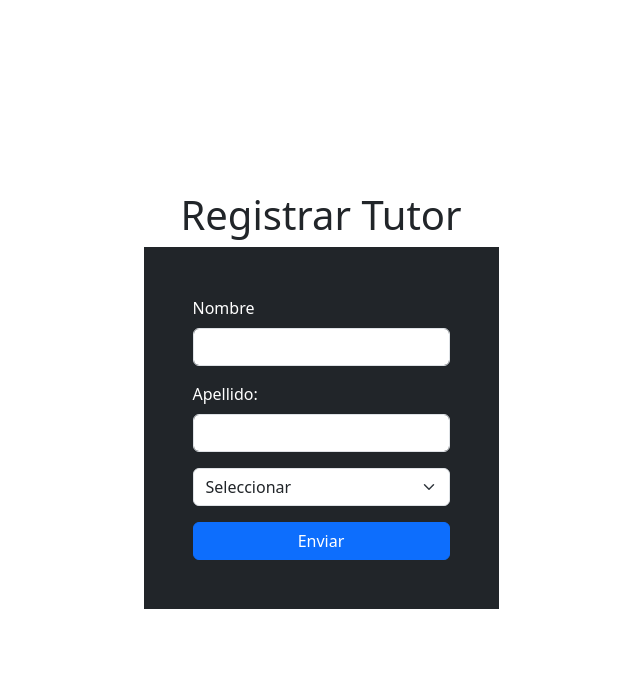
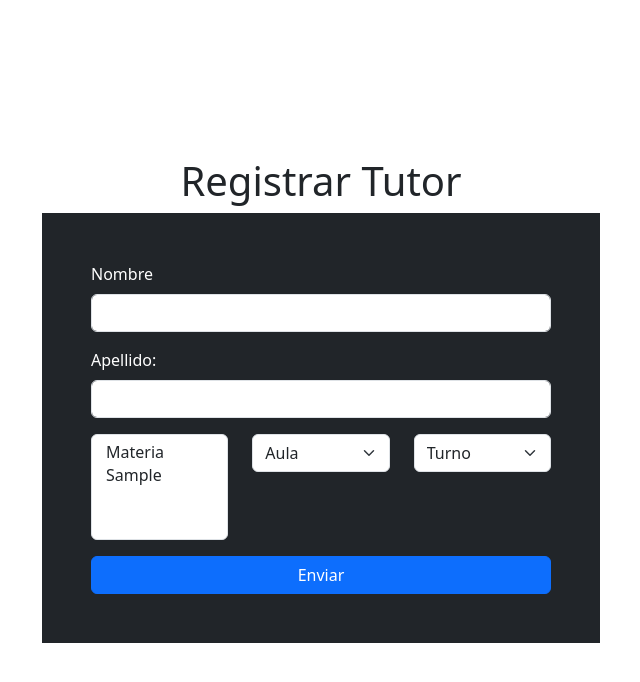
Before and after one commit to Erick0711/gestion_materia, a PHP site: page /App/view/Tutor/create.php in a window 1280 px wide. Shown: the top 682 px of the page, without its empty margins (319-959 px from the left). Run offline with PHP 8.4, Linux system fonts and the light colour scheme; tables that the repository leaves empty or names only in its code hold one stand-in row (values such as "Sample post"); some libraries are stand-ins or nearby versions.

Commit message:
CAMBIOS PARA GESTION MATERIA, FILTRO, EDICION, VALIDACION FILTRO

```diff
--- /dev/null
+++ b/App/Controllers/AulaController.php
@@ -0,0 +1,13 @@
+<?php
+namespace App\Controllers;
+use App\Models\Aula;
+
+class AulaController {
+    public function obtenerAula()
+    {
+        $instanceAula = new Aula;
+        $aula = $instanceAula->all();
+        return $aula;
+    }
+}
+?>
--- /dev/null
+++ b/App/Controllers/TurnoController.php
@@ -0,0 +1,13 @@
+<?php
+namespace App\Controllers;
+use App\Models\Turno;
+
+class TurnoController {
+    public function obtenerTurno()
+    {
+        $instanceTurno = new Turno;
+        $turno = $instanceTurno->all();
+        return $turno;
+    }
+}
+?>
--- a/App/Controllers/TutorController.php
+++ b/App/Controllers/TutorController.php
@@ -7,8 +7,30 @@ class TutorController {
     public function obtenerTutor()
     {
         $instanceTutor = new Tutor;
-        $tutor = $instanceTutor->all();
+        $tutor = $instanceTutor->allJoin('materia');
         return $tutor;
+    }
+    public function buscador()
+    {
+        $instanceTutor = new Tutor;
+        switch (isset($_REQUEST)) {
+            case isset($_POST['busqueda']):
+                $column = $_POST['columna'];
+                $valor = $_POST['dato'];
+                if($column == '*'){
+                    echo $this->redirectVista("main");
+                }
+                $buscar = $instanceTutor->obtenerBusqueda($column, $valor);
+                if(empty($buscar)){
+                    echo "No se encontro ningun dato con la palabra: {$valor}";
+                }else{
+                    return $buscar;
+                }
+                break;
+            default:
+                # code...
+                break;
+        }
     }
     public function consulta()
     {
@@ -29,18 +51,18 @@ class TutorController {
                     break;
 
                 case isset($_GET['edit']):
-                    // OBTENER EL ID Y BUSCAR EL DATO
                     $id = $_GET['edit'];
-                    // DATOS DUPLICADOS id tutor = id materia (Revisar funcion)
                     $data = $instanceTutor->findJoin($id, 'materia');
                     return $data;
                     break;
 
                 case isset($_POST['guardarEdit']):
                     // GUARDO LOS DATOS ACTUALIZADOS
-                    $id = $_POST['id_tutor'];
+                    $id = $_POST['id'];
                     $instanceTutor->update($id,[
                         'materia_id' => $_POST['materia'],
+                        'turno_id' => $_POST['turno'],
+                        'aula_id' => $_POST['aula'],
                         'nombre' => $_POST['nombre'],
                         'apellido' => $_POST['apellido']
                     ]);
@@ -48,11 +70,16 @@ class TutorController {
                     break;
 
                 case isset($_POST['guardarTutor']):
-                    $instanceTutor->create([
-                        'nombre' => $_POST['nombre'],
-                        'apellido' => $_POST['apellido'],
-                        'materia_id' => $_POST['materia']
-                    ]);
+                    $materias = $_POST['materia'];
+                    foreach($materias as $materia){
+                        $instanceTutor->create([
+                            'materia_id' => $materia,
+                            'turno_id' => $_POST['turno'],
+                            'aula_id' => $_POST['aula'],
+                            'nombre' => $_POST['nombre'],
+                            'apellido' => $_POST['apellido']
+                        ]);
+                    }
                     echo $this->redirectVista("main");
                     break;
 
@@ -68,15 +95,5 @@ class TutorController {
                 break;
         }
     }
-    public function buscadorDato()
-    {
-        $instanceTutor = new Tutor;
-        if(isset($_POST['enviarBusqueda'])){
-            $column = $_POST['buscarDato'];
-            $valor = $_POST['dato'];
-            $buscar = $instanceTutor->where($column ,$valor)->get();
-            return ($buscar);
-        }
-    }
 }
 ?>
--- /dev/null
+++ b/App/Models/Aula.php
@@ -0,0 +1,8 @@
+<?php
+namespace App\Models;
+class Aula extends Model
+{
+    protected $table = "aula";
+}
+
+?>
--- a/App/Models/Model.php
+++ b/App/Models/Model.php
@@ -1,7 +1,6 @@
 <?php
+namespace App\Models;
 
-namespace App\Models;
-use mysqli;
 use PDO;
 use PDOException;
 use PDORow;
@@ -59,6 +58,27 @@ class Model
         $sql = "SELECT * FROM {$this->table}";
         return $this->query($sql)->get();
     }
+    public function allJoin($table2)
+    {
+        // CONSULTA INNER COMPLETAR LA CONSULTA PARA AUTOMATIZAR LOS JOIN
+        $sql = "SELECT tutor.id,
+        tutor.nombre,
+        tutor.apellido,
+        tutor.estado,
+        tutor.materia_id,
+        materia.materia,
+        materia.estado as estado_materia,
+        aula.id as id_aula,
+        aula.detalle_aula,
+        aula.estado as estado_aula,
+        turno.id as id_turno,
+        turno.nombre_turno
+        FROM {$this->table}
+        INNER JOIN {$table2} on tutor.materia_id = materia.id
+        INNER JOIN aula on tutor.aula_id = aula.id
+        INNER JOIN turno on tutor.turno_id = turno.id";
+        return $this->query($sql)->get();
+    }
     // BUSCA UN DATO ESPECIFICO
     public function find($id)
     {
@@ -68,10 +88,35 @@ class Model
     // REVISAR FUNCION
     public function findJoin($id, $table2)
     {
-        $sql = "SELECT *, tutor.id AS id_tutor FROM {$this->table} INNER JOIN {$table2} ON {$this->table}.materia_id = {$table2}.id";
+        $sql = "SELECT tutor.id,
+        tutor.nombre,
+        tutor.apellido,
+        tutor.estado,
+        tutor.materia_id,
+        materia.materia,
+        materia.estado as estado_materia,
+        aula.id as id_aula,
+        aula.detalle_aula,
+        aula.estado as estado_aula,
+        turno.id as id_turno,
+        turno.nombre_turno
+        FROM {$this->table}
+        INNER JOIN {$table2} on tutor.materia_id = materia.id
+        INNER JOIN aula on tutor.aula_id = aula.id
+        INNER JOIN turno on tutor.turno_id = turno.id WHERE {$this->table}.id = '{$id}'";
         return $this->query($sql)->first();
     }
     public function where($column, $operator, $value = null)
+    {
+    if($value == null){
+        $value = $operator;
+        $operator = '=';
+    }
+        $sql = "SELECT * FROM {$this->table} WHERE {$column} {$operator} '{$value}'";
+        $this->query($sql);
+        return $this;
+    }
+    public function whereJoin($column, $operator, $value = null)
     {
     if($value == null){
         $value = $operator;
@@ -132,6 +177,10 @@ class Model
         $sql = "UPDATE {$this->table} SET estado = 1 WHERE id = {$id}";
         $this->query($sql);
     }
+
+    // CONSULTAS PERSONALES
+public function obtenerBusqueda($column, $value){
+    $sql = "SELECT * FROM gestion_materia WHERE {$column} = '{$value}'";
+    return $this->query($sql)->get();
+    }
 }
-
-?>
--- /dev/null
+++ b/App/Models/Turno.php
@@ -0,0 +1,8 @@
+<?php
+namespace App\Models;
+class Turno extends Model
+{
+    protected $table = "turno";
+}
+
+?>
--- a/App/view/Tutor/create.php
+++ b/App/view/Tutor/create.php
@@ -2,9 +2,18 @@
 require("../../../autoload.php");
 use App\Controllers\MateriaController;
 use App\Controllers\TutorController;
+use App\Controllers\AulaController;
+use App\Controllers\TurnoController;
+
 $materiaController = new MateriaController();
 $tutorController = new TutorController();
+$aulaController = new AulaController();
+$turnoController = new TurnoController();
+
 $materias = $materiaController->obtenerMateria();
+$aulas = $aulaController->obtenerAula();
+$turnos = $turnoController->obtenerTurno();
+
 $tutorController->consulta();
 ?>
 
@@ -16,14 +25,15 @@ $tutorController->consulta();
     <meta http-equiv="X-UA-Compatible" content="IE=edge">
     <meta name="viewport" content="width=device-width, initial-scale=1.0">
     <title>Crear</title>
-    <link rel="stylesheet" href="//cdn.jsdelivr.net/npm/alertifyjs@1.13.1/build/css/themes/bootstrap.rtl.min.css" />
+
     <link href="https://cdn.jsdelivr.net/npm/bootstrap@5.3.0-alpha1/dist/css/bootstrap.min.css" rel="stylesheet" integrity="sha384-GLhlTQ8iRABdZLl6O3oVMWSktQOp6b7In1Zl3/Jr59b6EGGoI1aFkw7cmDA6j6gD" crossorigin="anonymous">
+
 </head>
 
 <body>
     <div class="container vh-100 d-flex justify-content-center align-items-center flex-column">
         <h1>Registrar Tutor</h1>
-    <form class="border border-dark p-5 bg-dark" method="POST" action="./create.php" autocomplete="off">
+    <form class="border border-dark p-5 bg-dark w-50" method="POST" action="./create.php" autocomplete="off">
         <div class="mb-3">
             <label for="nombre" class="form-label text-white">Nombre</label>
             <input type="text" class="form-control" id="nombre" name="nombre">
@@ -32,14 +42,38 @@ $tutorController->consulta();
             <label for="apellido" class="form-label text-white">Apellido:</label>
             <input type="text" class="form-control" id="apellido" name="apellido">
         </div>
-        <div class="mb-3">
-            <select name="materia" id="materia" class="form-select"">
-                <option value="">Seleccionar</option>
-                <?php foreach($materias as $materia){?>
-                <option value="<?= $materia['id']?>"><?= $materia['materia']?></option>
-                <?php }?>
-            </select>
-        </div>
+        <div class="row">
+                <div class="col-md-4">
+                    <div class="mb-3">
+                        <select name="materia[]" id="materia" class="form-select" multiple>
+                            <option value="0">Materia</option>
+                            <?php foreach ($materias as $materia) { ?>
+                                <option value="<?= $materia['id'] ?>"><?= $materia['materia'] ?></option>
+                            <?php } ?>
+                        </select>
+                    </div>
+                </div>
+                <div class="col-md-4">
+                    <div class="mb-3">
+                        <select name="aula" id="aula" class="form-select">
+                        <option value="0">Aula</option>
+                            <?php foreach ($aulas as $aula) { ?>
+                                <option value="<?= $aula['id'] ?>"><?= $aula['detalle_aula'] ?></option>
+                            <?php } ?>
+                        </select>
+                    </div>
+                </div>
+                <div class="col-md-4">
+                    <div class="mb-3">
+                        <select name="turno" id="turno" class="form-select">
+                        <option value="0">Turno</option>
+                            <?php foreach ($turnos as $turno) { ?>
+                                <option value="<?= $turno['id'] ?>"><?= $turno['nombre_turno'] ?></option>
+                            <?php } ?>
+                        </select>
+                    </div>
+                </div>
+            </div>
         <button type="submit" name="guardarTutor" class="w-100 btn btn-primary btn-block">Enviar</button>
     </form>
     </div>
--- a/App/view/main.php
+++ b/App/view/main.php
@@ -27,6 +27,7 @@
                             <div class="accordion-body d-flex flex-column">
                                 <a class="btn btn-primary" href="../view/Materia/main.php">Materia</a>
                                 <a class="btn btn-primary mt-3" href="../view/Tutor/main.php">Tutor</a>
+                                <a class="btn btn-primary mt-3" href="../view/Aula/main.php">Aula</a>
                             </div>
                         </div>
                     </div>
```
Also changed, not shown: App/view/Aula/main.php (added, +43 -0 lines), App/view/Tutor/edit.php (+44 -10 lines), App/view/Tutor/main.php (+30 -18 lines).
